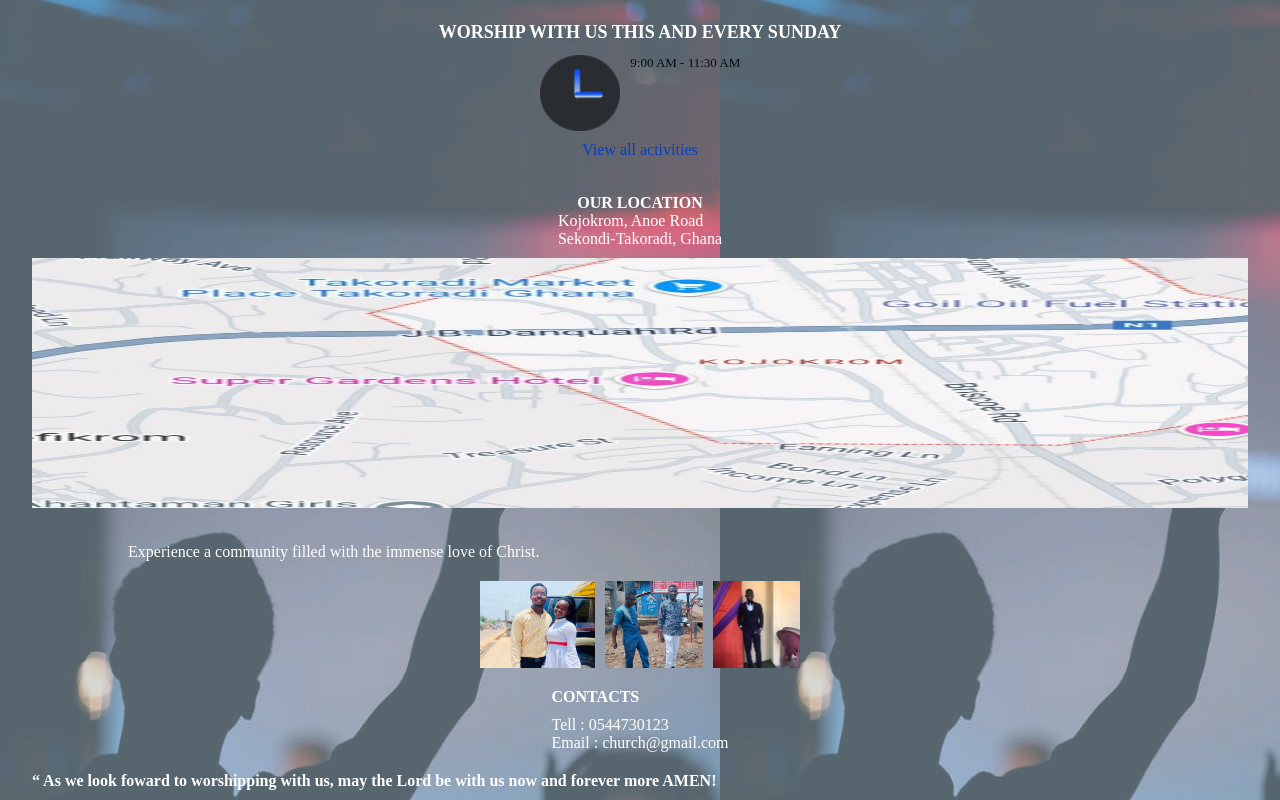
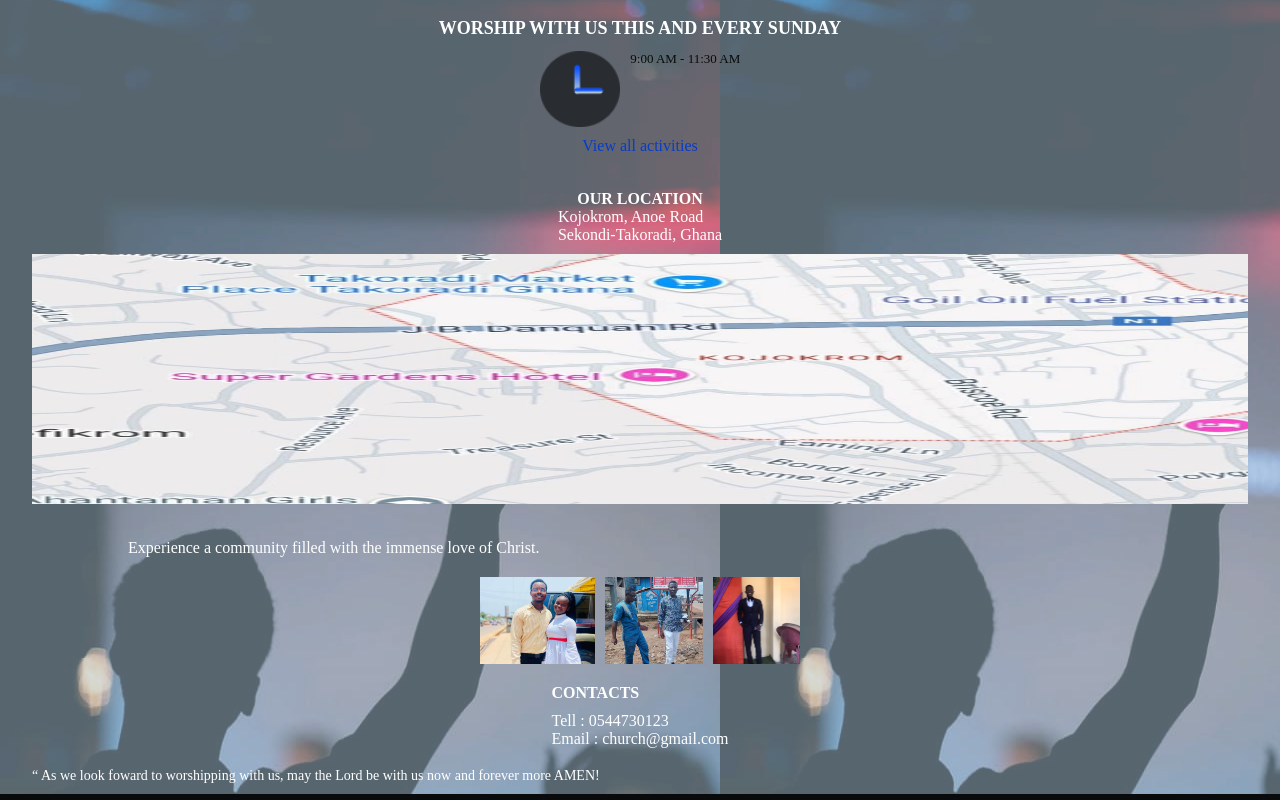
Before and after one commit to eben-arkoh-amoah/church, a plain HTML site: page index.html in a window 1280 px wide. Shown: the part 866-1666 px from the top of the page. Drawn offline with Linux system fonts and the light colour scheme.

```diff
--- a/styles/home/mobile.css
+++ b/styles/home/mobile.css
@@ -88,7 +88,7 @@ main{
     align-items: center;
 }
 .hero{
-    height: 85vh;
+    height: 84.5vh;
     background-image: url("../../assets/home/congregation.jpeg");
     display: flex;
     align-items: center;
@@ -235,6 +235,7 @@ h5{
 .foreword{
     color: #fff;
     width: 95%;
-    font-weight: 700;
     padding-bottom: 10px;
+    margin: auto;
+    font-size: 14px;
 }
```
